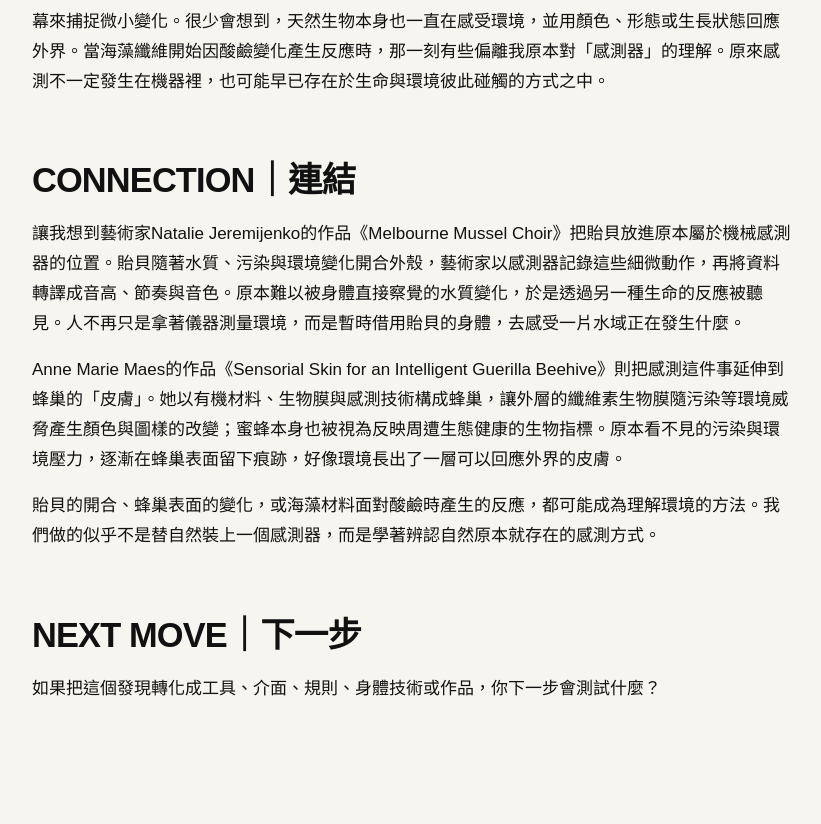
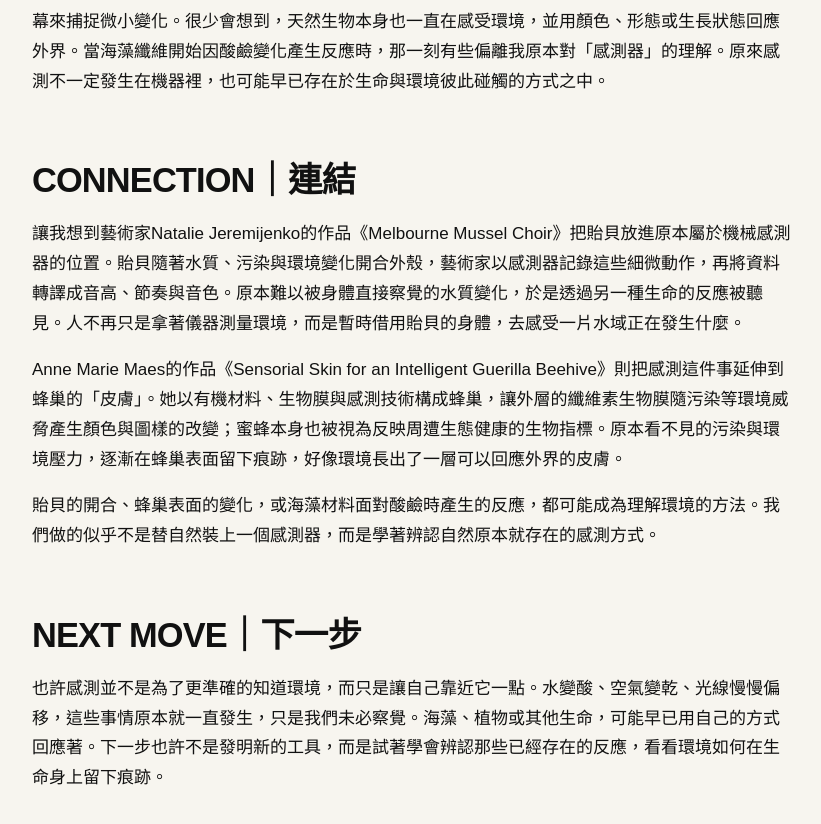
Before and after one commit to yenchichen1998/fieldworkarchive, a Jekyll site: the page built from weeks/week-05.md, in a window 1280 px wide and 900 px high, scrolled down 1193 px. Shown: the top 824 px of the window, without its empty margins (48-869 px from the left). Built offline with Jekyll 4.4.1, drawn with Linux system fonts in a browser that asks for light colours.

Commit message:
Update week-05.md

```diff
--- a/weeks/week-05.md
+++ b/weeks/week-05.md
@@ -31,4 +31,4 @@ Anne Marie Maes的作品《Sensorial Skin for an Intelligent Guerilla Beehive》
 
 ## NEXT MOVE｜下一步
 
-如果把這個發現轉化成工具、介面、規則、身體技術或作品，你下一步會測試什麼？
+也許感測並不是為了更準確的知道環境，而只是讓自己靠近它一點。水變酸、空氣變乾、光線慢慢偏移，這些事情原本就一直發生，只是我們未必察覺。海藻、植物或其他生命，可能早已用自己的方式回應著。下一步也許不是發明新的工具，而是試著學會辨認那些已經存在的反應，看看環境如何在生命身上留下痕跡。
```
